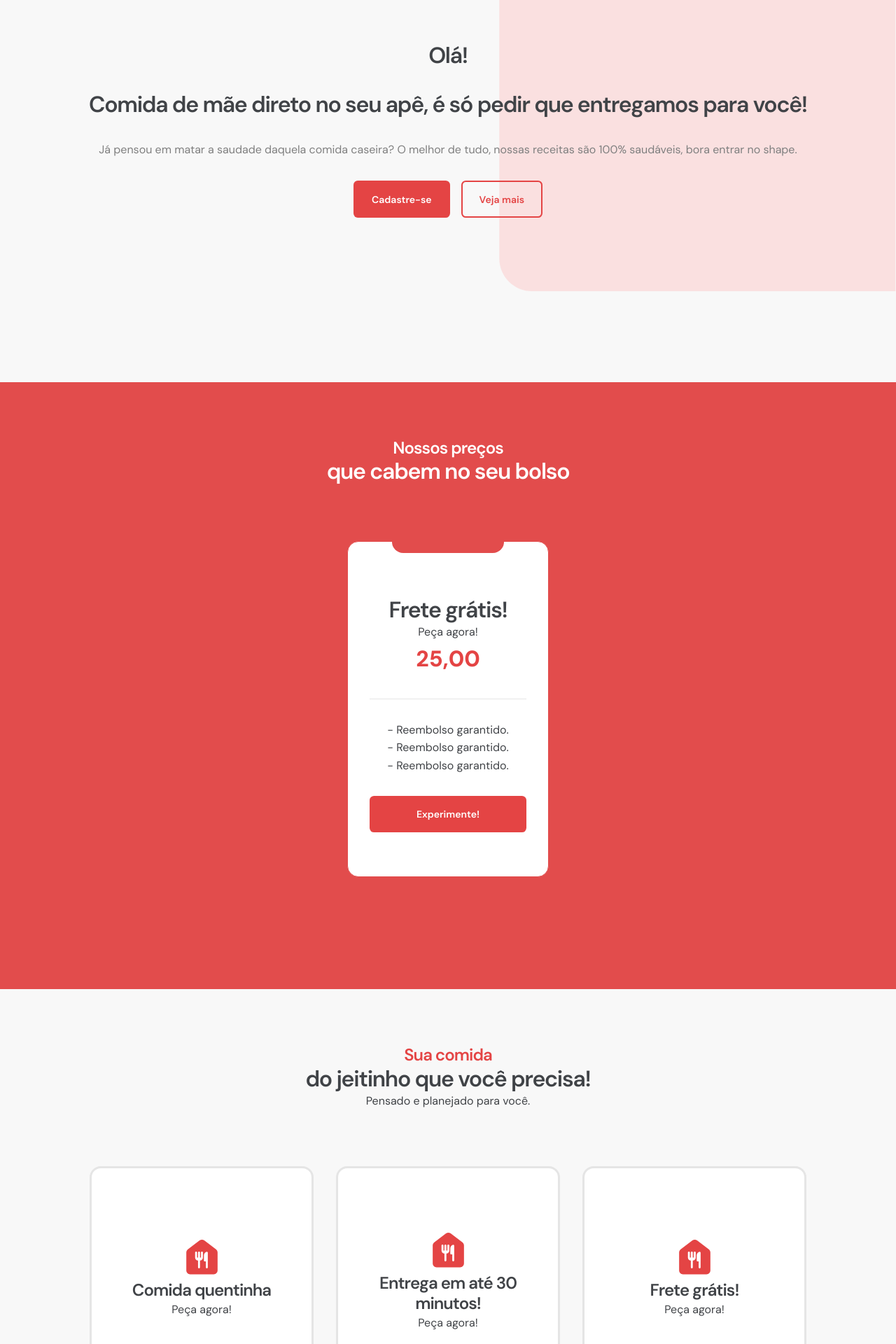
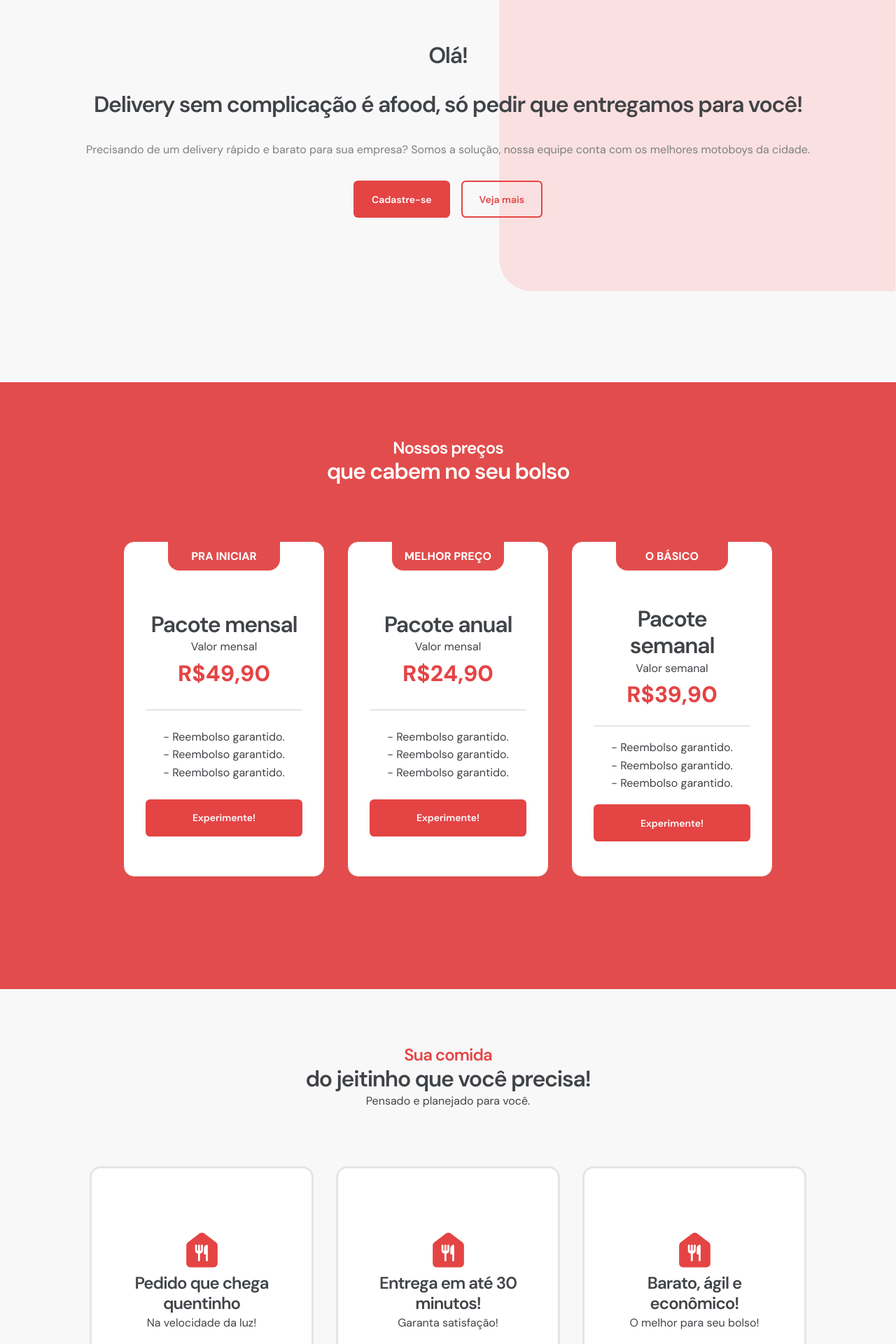
Before and after one commit to anaclaraberga/afood.company, a React (Create React App) app: page / in a window 1280 px wide. Shown: the part 240-2160 px from the top of the page at 70% size. Built offline with nearby package versions, Linux system fonts and the light colour scheme.

Commit message:
Inserted: Pricing card

```diff
--- a/src/pages/Home.tsx
+++ b/src/pages/Home.tsx
@@ -32,11 +32,11 @@ export default function Home() {
                         </h1>
 
                         <h1>
-                            Comida de mãe direto no seu apê, é só pedir que entregamos para você!
+                            Delivery sem complicação é <span className='red-color'>afood</span>, só pedir que entregamos para você!
                         </h1>
 
                         <p>
-                            Já pensou em matar a saudade daquela comida caseira? O melhor de tudo, nossas receitas são 100% saudáveis, bora entrar no shape.
+                            Precisando de um delivery rápido e barato para sua empresa? Somos a solução, nossa equipe conta com os melhores <span className='red-color'>motoboys</span> da cidade.
                         </p>
 
                         <div className="flex gap-1">
@@ -64,7 +64,11 @@ export default function Home() {
                     </div>
 
                     <div className="pricing-row">
-                        <PricingCard text='Frete grátis!' subtext='Peça agora!' price="25,00"/>
+                        <PricingCard callAtention='PRA INICIAR' text='Pacote mensal' subtext='Valor mensal' price="R$49,90"/>
+
+                        <PricingCard callAtention='MELHOR PREÇO' text='Pacote anual' subtext='Valor mensal' price="R$24,90"/>
+
+                        <PricingCard callAtention='O BÁSICO' text='Pacote semanal' subtext='Valor semanal' price="R$39,90"/>
                     </div>
             </section>
 
@@ -85,11 +89,13 @@ export default function Home() {
                     </div>
 
                     <div className="card-row">
-                        <Card text='Comida quentinha' subtext='Peça agora!' src={FoodIcon}/>
+                        <Card text='Pedido que chega quentinho' subtext='Na velocidade da luz!' src={FoodIcon}/>
 
-                        <Card text='Entrega em até 30 minutos!' subtext='Peça agora!' src={FoodIcon}/>
+                        <div className='best-price'>
+                            <Card text='Entrega em até 30 minutos!' subtext='Garanta satisfação!' src={FoodIcon}/>
+                        </div>
 
-                        <Card text='Frete grátis!' subtext='Peça agora!' src={FoodIcon}/>
+                        <Card text='Barato, ágil e econômico!' subtext='O melhor para seu bolso!' src={FoodIcon}/>
                     </div>
             </section>
         </BrowserRouter>
```
